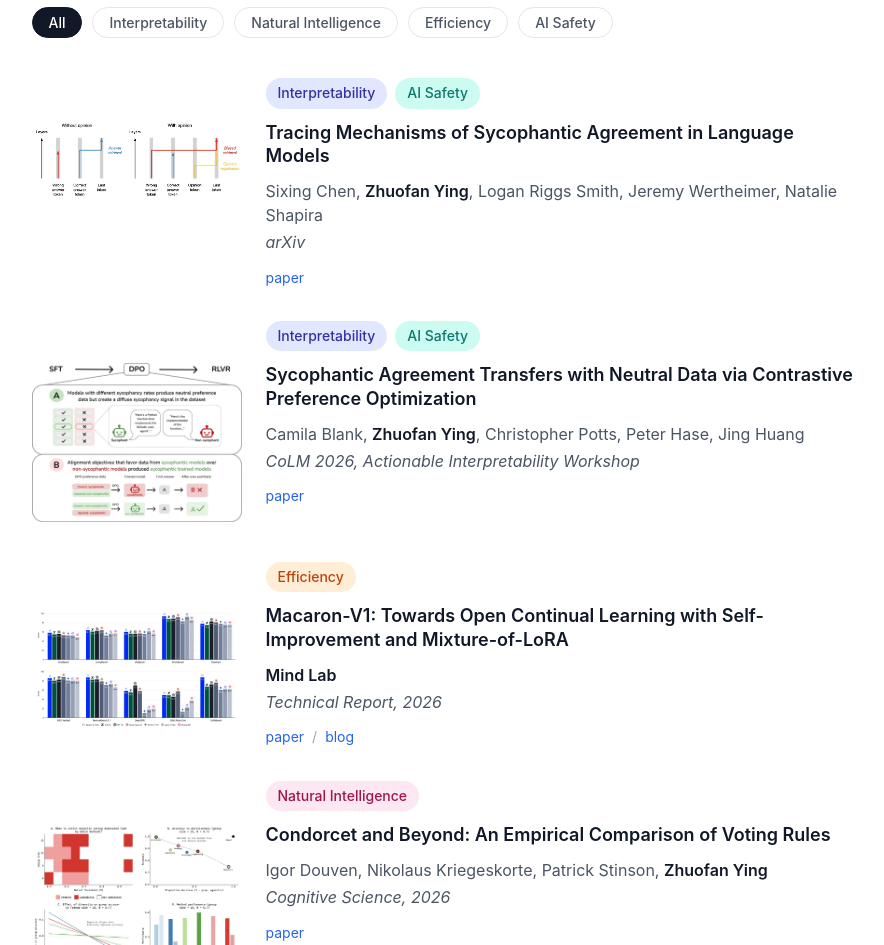
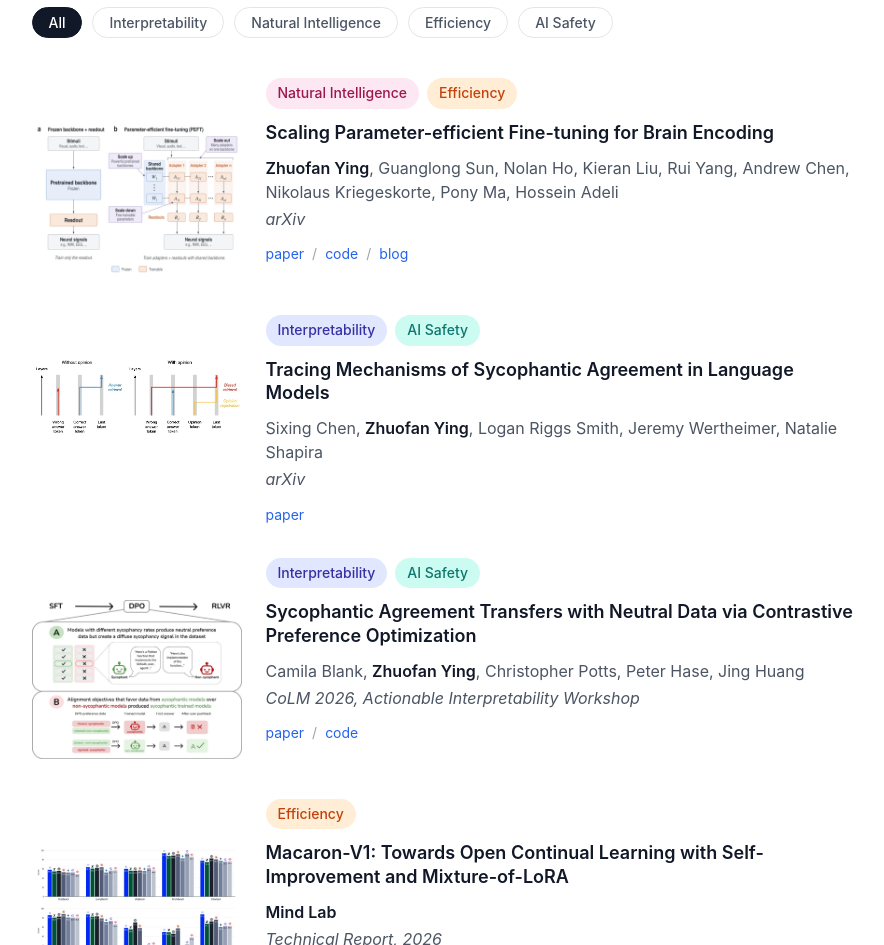
Before and after one commit to zfying/zfying.github.io, a plain HTML site: page index.html in a window 1280 px wide. Shown: the part 460-1405 px from the top of the page, without its empty margins (196-1080 px from the left). Drawn offline with Linux system fonts and the light colour scheme.

Commit message:
fix title

```diff
--- a/index.html
+++ b/index.html
@@ -521,28 +521,29 @@
             </div>
         </div> -->
 
-        <!-- <div class="publication-card">
+        <div class="publication-card">
             <div class="publication-image">
-                <img src="images/paper_peft_brain.webp"
-                    alt="Scaling Parameter-efficient Fine-tuning for Brain Encoding Models" width="900" height="664"
-                    loading="lazy" decoding="async">
+                <img src="images/paper_peft_brain.webp" alt="Scaling Parameter-efficient Fine-tuning for Brain Encoding"
+                    width="900" height="664" loading="lazy" decoding="async">
             </div>
             <div class="publication-labels">
                 <span class="label label-natural-intelligence">Natural Intelligence</span>
                 <span class="label label-efficiency">Efficiency</span>
             </div>
             <div class="publication-content">
-                <h3 class="publication-title">Scaling Parameter-efficient Fine-tuning for Brain Encoding Models</h3>
+                <h3 class="publication-title">Scaling Parameter-efficient Fine-tuning for Brain Encoding</h3>
                 <p class="publication-authors"><strong>Zhuofan Ying</strong>, Guanglong Sun, Nolan Ho, Kieran Liu,
                     Rui Yang, Andrew Chen, Nikolaus Kriegeskorte, Pony Ma, Hossein Adeli</p>
                 <p class="publication-venue">arXiv</p>
                 <div class="publication-links">
-                    <a href="#">paper</a>
+                    <a href="https://arxiv.org/abs/2610.26802">paper</a>
                     <span>/</span>
-                    <a href="https://macaron.im/mindlab/research/scaling-peft-towards-brain-foundation-models">blog</a>
+                    <a href="https://github.com/zfying/brain-lora">code</a>
+                    <span>/</span>
+                    <a href="https://www.mindlab.im/updates/scaling-peft-towards-brain-foundation-models">blog</a>
                 </div>
             </div>
-        </div> -->
+        </div>
 
         <div class="publication-card">
             <div class="publication-image">
@@ -584,6 +585,8 @@
                 <p class="publication-venue">CoLM 2026, Actionable Interpretability Workshop</p>
                 <div class="publication-links">
                     <a href="https://arxiv.org/abs/2608.31079">paper</a>
+                    <span>/</span>
+                    <a href="https://github.com/camilablank/sycophancy-dpo">code</a>
                 </div>
             </div>
         </div>
```
